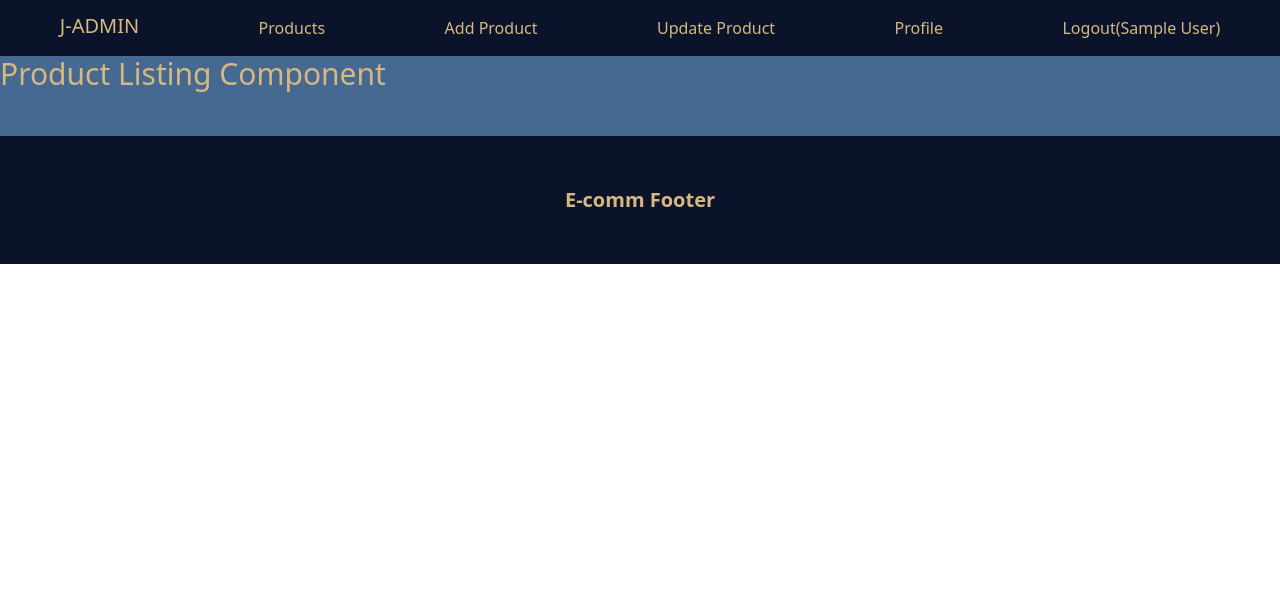
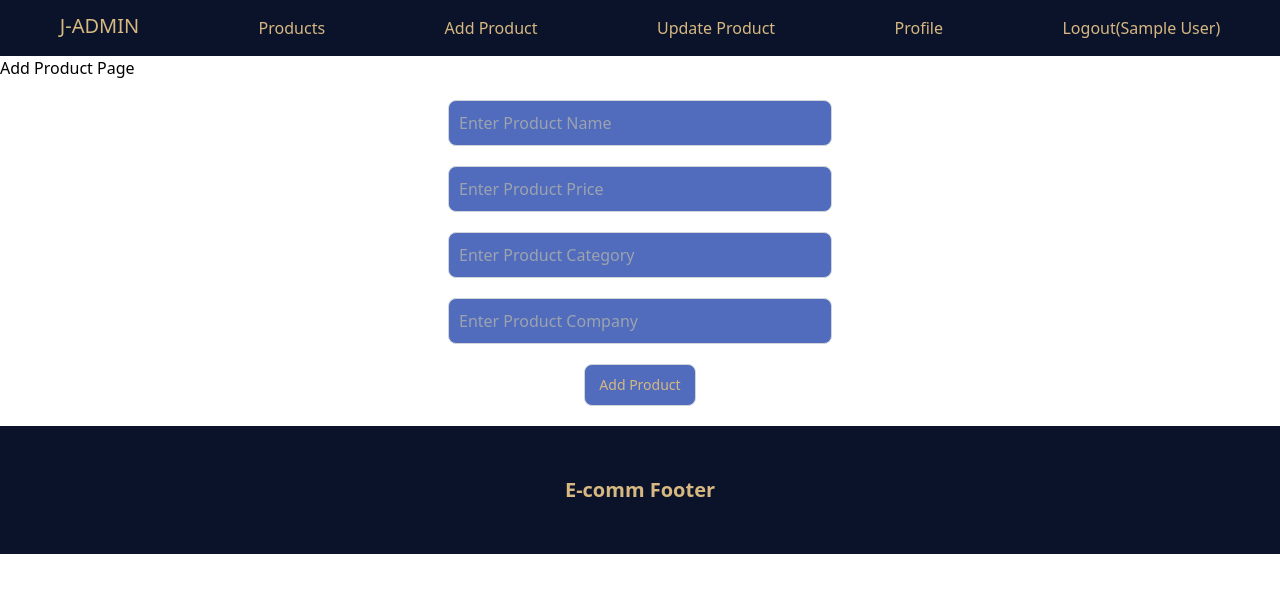
Before and after one commit to jaymalasana/React-Node, a React (Create React App) app in the folder Frontend/front-end/: page / in a window 1280 px wide. Shown: the top 592 px of the page. Built offline with nearby package versions, Linux system fonts and the light colour scheme; sample sign-in values are in the browser's storage.

Commit message:
Add Product UI Completed

```diff
--- a/Frontend/front-end/src/App.js
+++ b/Frontend/front-end/src/App.js
@@ -4,6 +4,7 @@ import { BrowserRouter, Route, Routes } from "react-router-dom";
 import SignUp from "./components/SignUp";
 import PrivateComponent from "./components/PrivateComponent";
 import Login from "./components/Login";
+import AddProduct from "./components/AddProduct";
 
 function App() {
   return (
@@ -15,9 +16,7 @@ function App() {
             <Route
               path="/"
               element={
-                <h1 className="w-full bg-[#456990] text-3xl h-20 text-[#d6b880]">
-                  Product Listing Component
-                </h1>
+                <AddProduct />
               }
             />
             <Route
--- /dev/null
+++ b/Frontend/front-end/src/components/AddProduct.js
@@ -0,0 +1,54 @@
+import React, { useState } from "react";
+
+const AddProduct = () => {
+  const [name, setName] = useState("");
+  const [price, setPrice] = useState("");
+  const [category, setCategory] = useState("");
+  const [company, setCompany] = useState("");
+
+  const addProduct = () => {
+    console.log(name, price, category, company);
+  };
+  return (
+    <div>
+      <h1>Add Product Page</h1>
+      <input
+        type="text"
+        className="bg-[#516cbc] border border-gray-300 text-[#d6b880] text-base rounded-lg focus:ring-blue-500 focus:border-blue-500 block w-96 p-2.5 dark:bg-gray-700 dark:border-gray-600 dark:placeholder-gray-400 dark:text-[#d6b880] mx-auto my-5"
+        placeholder="Enter Product Name"
+        value={name}
+        onChange={(e) => setName(e.target.value)}
+      />
+      <input
+        type="text"
+        className="bg-[#516cbc] border border-gray-300 text-[#d6b880] text-base rounded-lg focus:ring-blue-500 focus:border-blue-500 block w-96 p-2.5 dark:bg-gray-700 dark:border-gray-600 dark:placeholder-gray-400 dark:text-[#d6b880] mx-auto my-5"
+        placeholder="Enter Product Price"
+        value={price}
+        onChange={(e) => setPrice(e.target.value)}
+      />
+      <input
+        type="text"
+        className="bg-[#516cbc] border border-gray-300 text-[#d6b880] text-base rounded-lg focus:ring-blue-500 focus:border-blue-500 block w-96 p-2.5 dark:bg-gray-700 dark:border-gray-600 dark:placeholder-gray-400 dark:text-[#d6b880] mx-auto my-5"
+        placeholder="Enter Product Category"
+        value={category}
+        onChange={(e) => setCategory(e.target.value)}
+      />
+      <input
+        type="text"
+        className="bg-[#516cbc] border border-gray-300 text-[#d6b880] text-base rounded-lg focus:ring-blue-500 focus:border-blue-500 block w-96 p-2.5 dark:bg-gray-700 dark:border-gray-600 dark:placeholder-gray-400 dark:text-[#d6b880] mx-auto my-5"
+        placeholder="Enter Product Company"
+        value={company}
+        onChange={(e) => setCompany(e.target.value)}
+      />
+      <button
+        type="button"
+        className="mx-auto my-5 bg-[#516cbc] border border-gray-300 text-[#d6b880] text-sm rounded-lg focus:ring-blue-500 focus:border-blue-500 block w-28 p-2.5 dark:bg-gray-700 dark:border-gray-600 dark:placeholder-gray-400 dark:text-white hover:bg-[#132048]"
+        onClick={addProduct}
+      >
+        Add Product
+      </button>
+    </div>
+  );
+};
+
+export default AddProduct;
--- a/Frontend/front-end/src/components/Login.js
+++ b/Frontend/front-end/src/components/Login.js
@@ -41,7 +41,7 @@ const Login = () => {
           <form>
             <input
               type="email"
-              className="bg-[#516cbc] border border-gray-300 text-[#d6b880] text-base rounded-lg focus:ring-blue-500 focus:border-blue-500 block w-96 p-2.5 dark:bg-gray-700 dark:border-gray-600 dark:placeholder-gray-400 dark:text-[#ffffff] mx-auto my-5"
+              className="bg-[#516cbc] border border-gray-300 text-[#d6b880] text-base rounded-lg focus:ring-blue-500 focus:border-blue-500 block w-96 p-2.5 dark:bg-gray-700 dark:border-gray-600 dark:placeholder-gray-400 dark:text-[#d6b880] mx-auto my-5"
               placeholder="Enter Email"
               autoComplete="jaymalasana051@gmail.com"
               onChange={(e) => setEmail(e.target.value)}
@@ -49,7 +49,7 @@ const Login = () => {
             />
             <input
               type="password"
-              className="bg-[#516cbc] border border-gray-300 text-[#d6b880] text-base rounded-lg focus:ring-blue-500 focus:border-blue-500 block w-96 p-2.5 dark:bg-gray-700 dark:border-gray-600 dark:placeholder-gray-400 dark:text-[#ffffff] mx-auto my-5"
+              className="bg-[#516cbc] border border-gray-300 text-[#d6b880] text-base rounded-lg focus:ring-blue-500 focus:border-blue-500 block w-96 p-2.5 dark:bg-gray-700 dark:border-gray-600 dark:placeholder-gray-400 dark:text-[#d6b880] mx-auto my-5"
               placeholder="Enter Password"
               autoComplete=""
               onChange={(e) => setPassword(e.target.value)}
```
